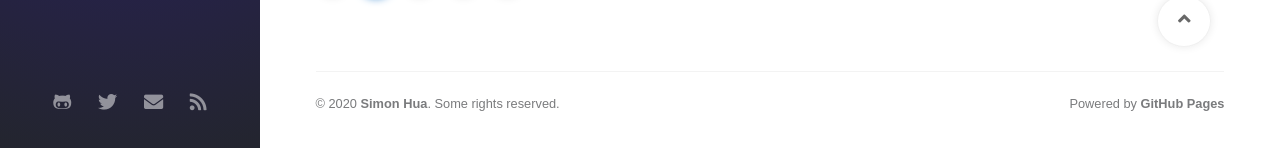
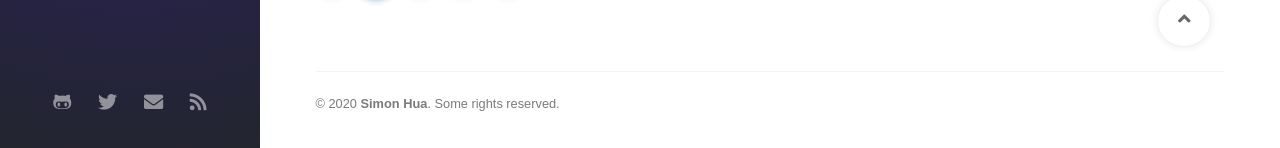
Before and after one commit to Huadous/huadous.github.io, a Jekyll site: the page built from index.html, in a window 1280 px wide and 900 px high, scrolled down 1160 px. Shown: the part 749-897 px from the top of the window. Built offline with Jekyll 4.4.1, drawn with Linux system fonts in a browser that asks for light colours; nearby versions of some CDN libraries; some web fonts are replaced; the list of posts is cut into pages by our own code; comment, search, counter and statistics services are not loaded.

Commit message:
Update footer.html

```diff
--- a/_includes/footer.html
+++ b/_includes/footer.html
@@ -19,12 +19,12 @@
       </p>
     </div>
 
-    <div class="footer-right">
+    <!-- <div class="footer-right">
       <p class="mb-0">
         Powered by
         <a href="https://pages.github.com/" target="_blank">GitHub Pages</a>
       </p>
-    </div>
+    </div> -->
 
   </div> <!-- div.d-flex -->
 </footer>
```
